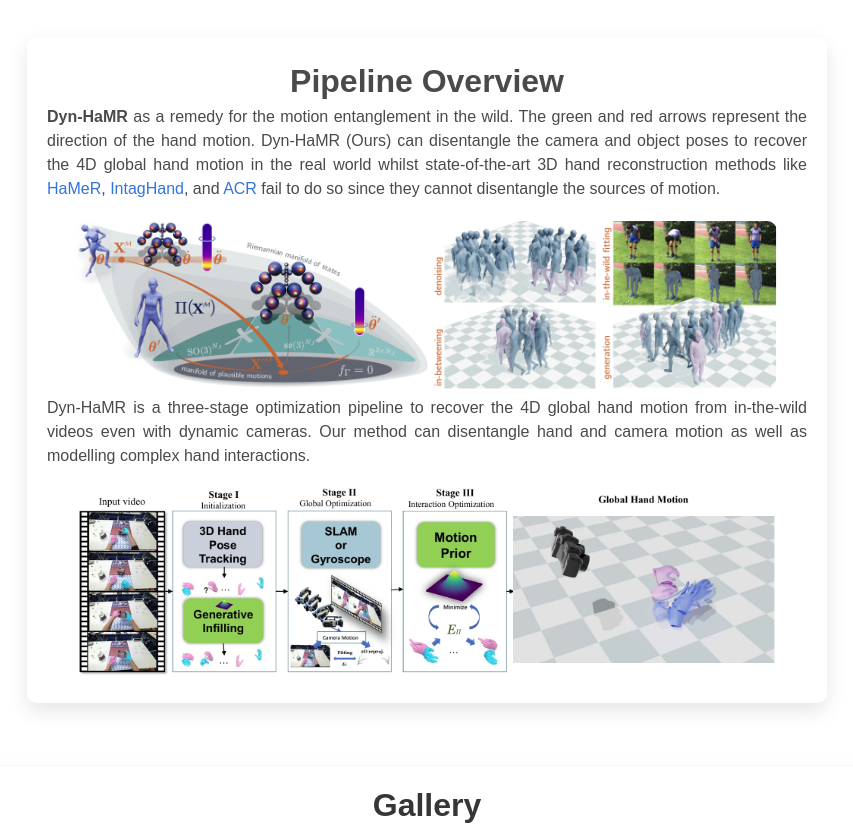
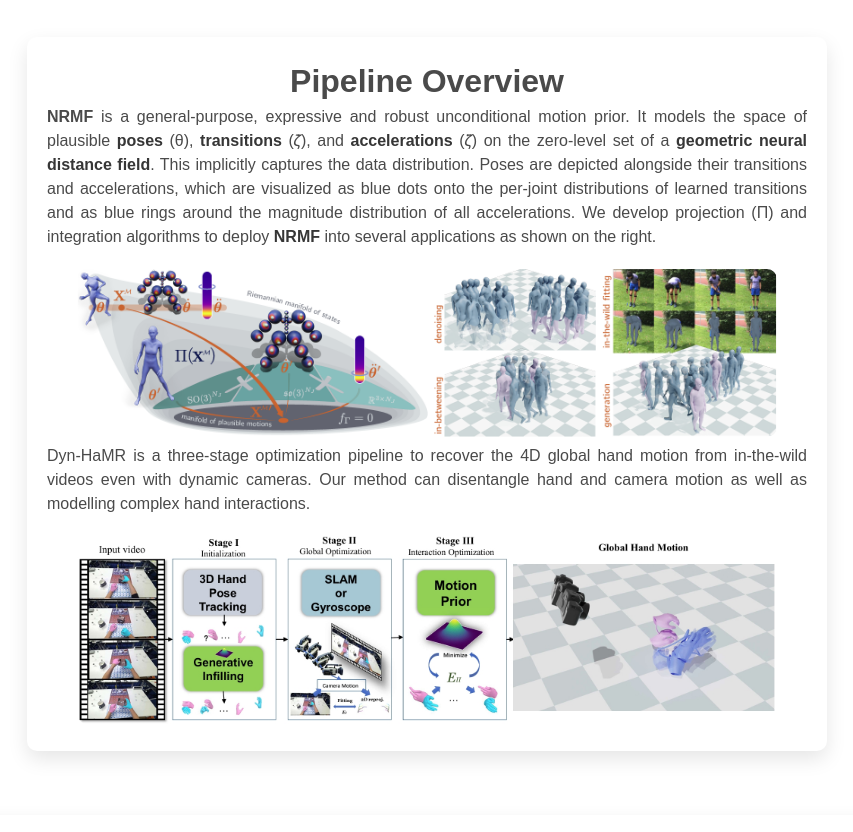
Before and after one commit to ZhengdiYu/zhengdiyu.github.io, a plain HTML site: page NRMF/index.html in a window 1280 px wide. Shown: the part 1679-2511 px from the top of the page, without its empty margins (213-1066 px from the left). Drawn offline with nearby package versions, Linux system fonts and the light colour scheme; some icons are missing; a web font is replaced by a local one.

Commit message:
Update index.html

```diff
--- a/NRMF/index.html
+++ b/NRMF/index.html
@@ -358,7 +358,7 @@
     <!-- Image in Method Overview -->
     <h2 style="text-align: center; font-size: 2rem; font-weight: bold;">Pipeline Overview</h2>
     <p style="text-align: justify;">
-        <b>Dyn-HaMR</b> as a remedy for the motion entanglement in the wild. The green and red arrows represent the direction of the hand motion. Dyn-HaMR (Ours) can disentangle the camera and object poses to recover the 4D global hand motion in the real world whilst state-of-the-art 3D hand reconstruction methods like <a href="https://arxiv.org/abs/2312.05251" target="_blank" rel="noopener noreferrer">HaMeR</a>, <a href="https://arxiv.org/abs/2203.09364" target="_blank" rel="noopener noreferrer">IntagHand</a>, and <a href="https://arxiv.org/abs/2303.05938" target="_blank" rel="noopener noreferrer">ACR</a> fail to do so since they cannot disentangle the sources of motion.
+        <b>NRMF</b> is a general-purpose, expressive and robust unconditional motion prior. It models the space of plausible <strong>poses</strong> (&#952;), <strong>transitions</strong> (&#120577;&#775;), and <strong>accelerations</strong> (&#120577;&#776;) on the zero-level set of a <strong>geometric neural distance field</strong>. This implicitly captures the data distribution. Poses are depicted alongside their transitions and accelerations, which are visualized as blue dots onto the per-joint distributions of learned transitions and as blue rings around the magnitude distribution of all accelerations. We develop projection (&#928;) and integration algorithms to deploy <strong>NRMF</strong> into several applications as shown on the right.
     </p>
     <div style="text-align: center; margin-top: 20px;">
         <img src="static/images/teaser.png" alt="Method Overview Diagram" style="width: 100%; max-width: 700px; border-radius: 10px;">
```
